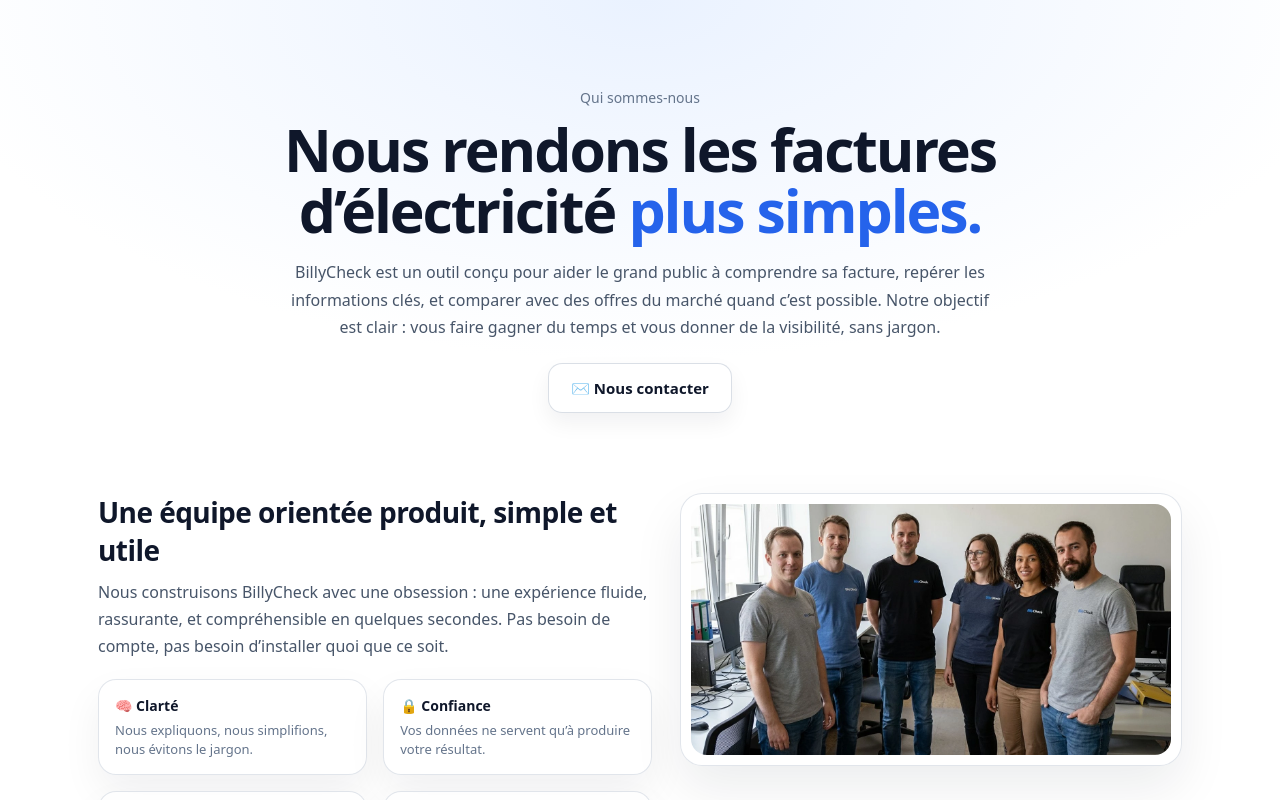
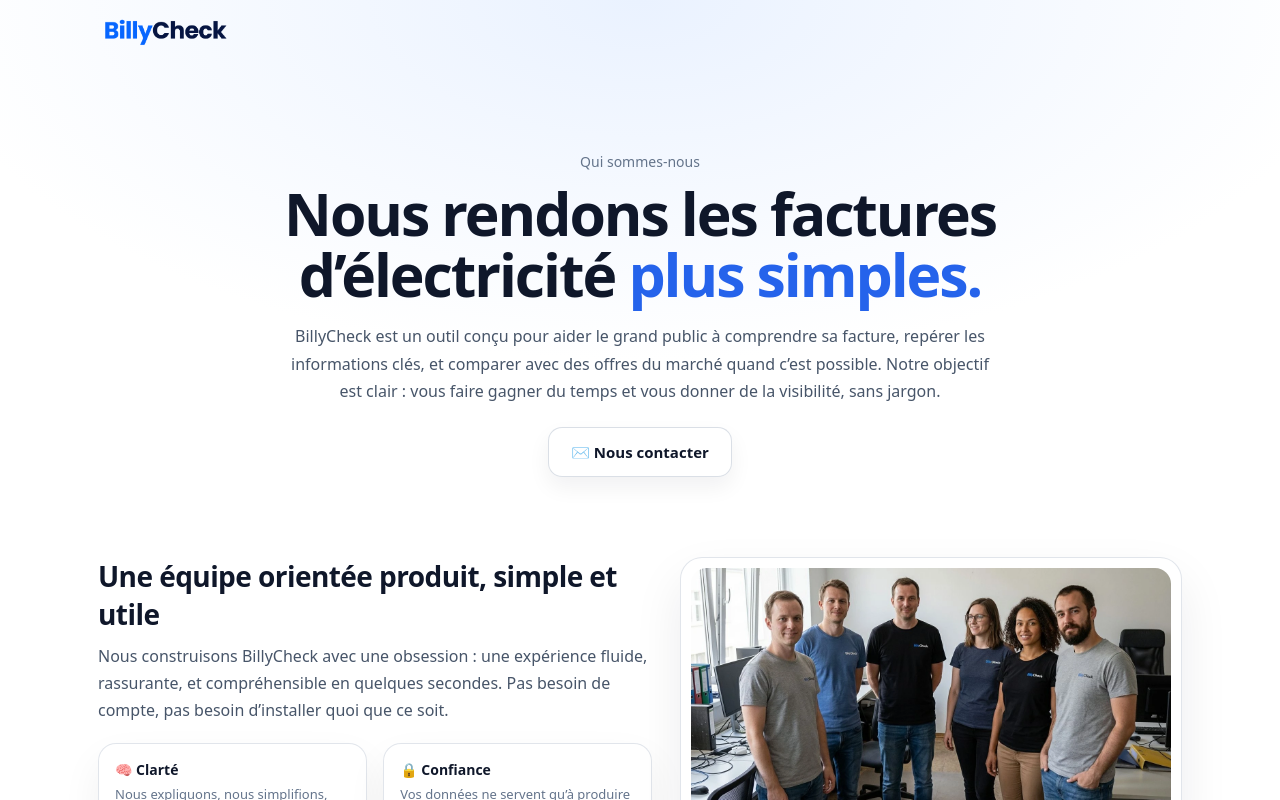
Before and after one commit to jeremieoyabun/billycheck-comingsoon, a Next.js app: page /qui-sommes-nous in a window 1280 px wide. Shown: the top 800 px of the page. Built offline with nearby package versions, Linux system fonts and the light colour scheme.

Commit message:
Add Header component with BillyCheck logo and link to home, added to legal pages and 'Qui sommes-nous'

```diff
--- a/src/app/components/LegalPage.tsx
+++ b/src/app/components/LegalPage.tsx
@@ -1,3 +1,4 @@
+import Header from "./header";
 import Footer from "./footer";
 import styles from "./legalPage.module.css";
 
@@ -12,6 +13,7 @@
 }) {
   return (
     <div className={styles.page}>
+      <Header />
       <main className={styles.container}>
         <header className={styles.header}>
           <h1 className={styles.h1}>{title}</h1>
--- a/src/app/components/footer.tsx
+++ b/src/app/components/footer.tsx
@@ -10,7 +10,6 @@
         {/* Ligne 1 — Liens principaux */}
         <nav className={styles.mainLinks}>
           <Link href="/qui-sommes-nous" className={styles.mainLink}>Qui sommes-nous</Link>
-          <Link href="/faq" className={styles.mainLink}>FAQ</Link>
           <a className={styles.mainLink} href="mailto:contact@billycheck.com">contact@billycheck.com</a>
         </nav>
 
--- /dev/null
+++ b/src/app/components/header.module.css
@@ -0,0 +1,23 @@
+.header {
+  display: flex;
+  align-items: center;
+  padding: 18px 24px;
+  max-width: 1120px;
+  margin: 0 auto;
+  width: 100%;
+}
+
+.logoLink {
+  display: inline-flex;
+  text-decoration: none;
+  transition: opacity 0.15s;
+}
+
+.logoLink:hover {
+  opacity: 0.7;
+}
+
+.logo {
+  height: 28px;
+  width: auto;
+}
--- /dev/null
+++ b/src/app/components/header.tsx
@@ -0,0 +1,12 @@
+import Link from "next/link";
+import styles from "./header.module.css";
+
+export default function Header() {
+  return (
+    <header className={styles.header}>
+      <Link href="/" className={styles.logoLink}>
+        <img src="/logo.png" alt="BillyCheck" className={styles.logo} />
+      </Link>
+    </header>
+  );
+}
--- a/src/app/qui-sommes-nous/page.tsx
+++ b/src/app/qui-sommes-nous/page.tsx
@@ -1,10 +1,13 @@
 import Link from "next/link";
+import Header from "../components/header";
 import Footer from "../components/footer";
 import styles from "./page.module.css";
 
 export default function QuiSommesNousPage() {
   return (
     <main className={styles.page}>
+      <Header />
+
       {/* HERO */}
       <section className={styles.hero}>
         <div className={styles.kicker}>Qui sommes-nous</div>
```
